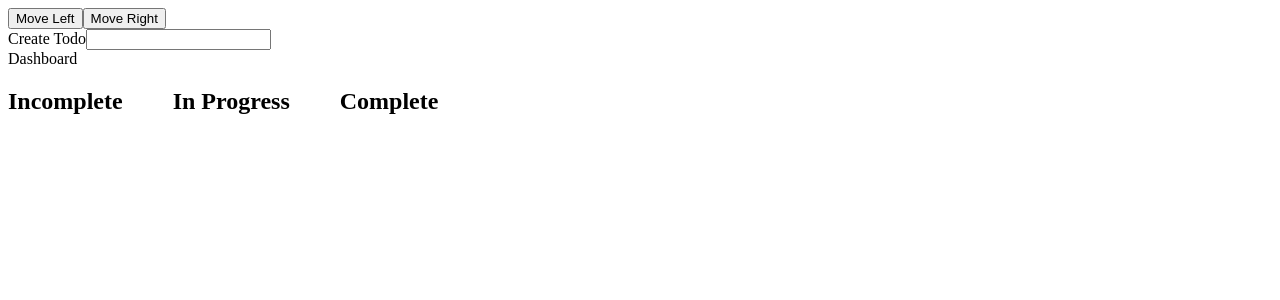
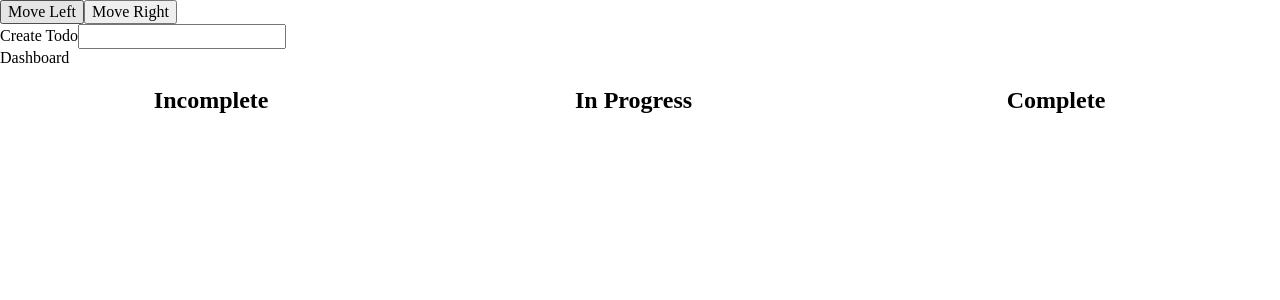
Before and after one commit to kangstephen94/TodoPractice, a React (Create React App) app in the folder todolist/: page / in a window 1280 px wide. Shown: the top 300 px of the page. Built offline with nearby package versions, Linux system fonts and the light colour scheme.

Commit message:
Add stlying to lists and li

```diff
--- a/package.json
+++ b/package.json
@@ -17,6 +17,7 @@
   },
   "homepage": "https://github.com/kangstephen94/TodoPractice#readme",
   "dependencies": {
-    "create-react-app": "^1.5.2"
+    "create-react-app": "^1.5.2",
+    "normalize.css": "^8.0.0"
   }
 }
--- a/todolist/package.json
+++ b/todolist/package.json
@@ -3,6 +3,7 @@
   "version": "0.1.0",
   "private": true,
   "dependencies": {
+    "normalize.css": "^8.0.0",
     "react": "^16.5.0",
     "react-dom": "^16.5.0",
     "react-scripts": "1.1.5"
--- a/todolist/src/components/Dashboard.js
+++ b/todolist/src/components/Dashboard.js
@@ -109,15 +109,15 @@ class Dashboard extends React.Component {
         </form>
         Dashboard
         <div className="todolist-container">
-          <div>
+          <div className='header-container'>
             <h2>Incomplete</h2>
             <ul className="todo-list">{this.renderIncompleted()}</ul>
           </div>
-          <div>
+        <div className='header-container'>
             <h2>In Progress</h2>
             <ul className="todo-list">{this.renderinProgress()}</ul>
           </div>
-          <div>
+        <div className='header-container'>
             <h2>Complete</h2>
           <ul className='todo-list'>{this.renderCompleted()}</ul>
           </div>
--- a/todolist/src/components/TodoItem.js
+++ b/todolist/src/components/TodoItem.js
@@ -3,7 +3,7 @@ import React from 'react';
 const TodoItem = (props) => {
   const {todo, handleSelected} = props
 
-  return <li onClick={() => handleSelected(todo)}>{todo.title}</li>
+  return <li onClick={() => handleSelected(todo)}><div>{todo.title}</div></li>
 }
 
 export default TodoItem
--- a/todolist/src/index.js
+++ b/todolist/src/index.js
@@ -1,5 +1,6 @@
 import React from 'react';
 import ReactDOM from 'react-dom';
+import "normalize.css";
 import './styles/index.css'
 
 import App from './components/App';
--- a/todolist/src/styles/index.css
+++ b/todolist/src/styles/index.css
@@ -1,11 +1,29 @@
 .todo-list li {
+  position: relative;
   list-style: none;
+  border: 1px solid black;
+  width: 75%;
+  height: 100px;
+}
+
+.todo-list li div {
+  position: absolute;
+  left: 50%;
+  top:50%;
+  transform: translate(-50%, -50%);
+}
+
+.todo-list {
+  display: flex;
+  justify-content: center;
+  padding: 0;
 }
 
 .todolist-container {
   display: flex;
 }
 
-.todolist-container div {
-  margin-right: 50px;
+.header-container {
+  width: 33%;
+  text-align: center;
 }
```
Also changed, not shown: 2 other files (tests, documents, lock files or other folders).
